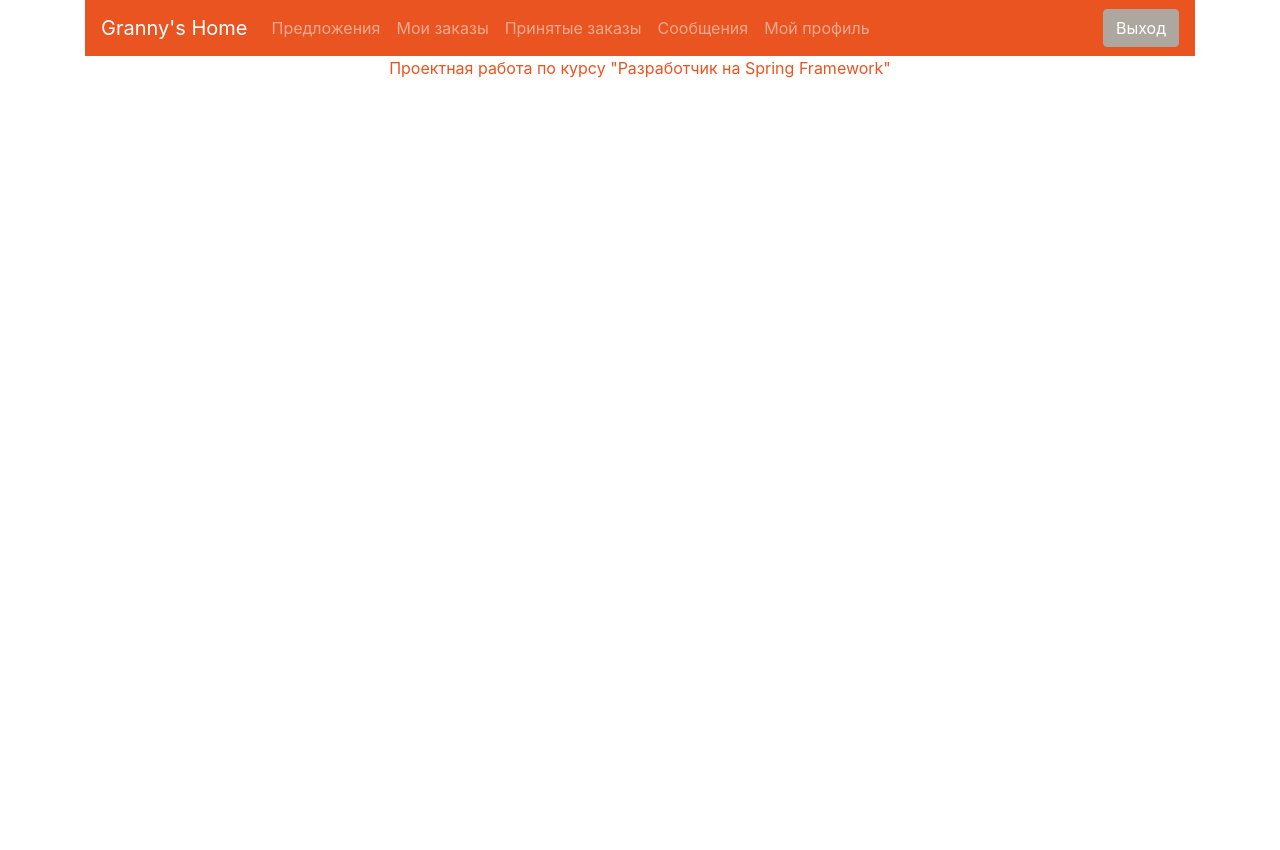
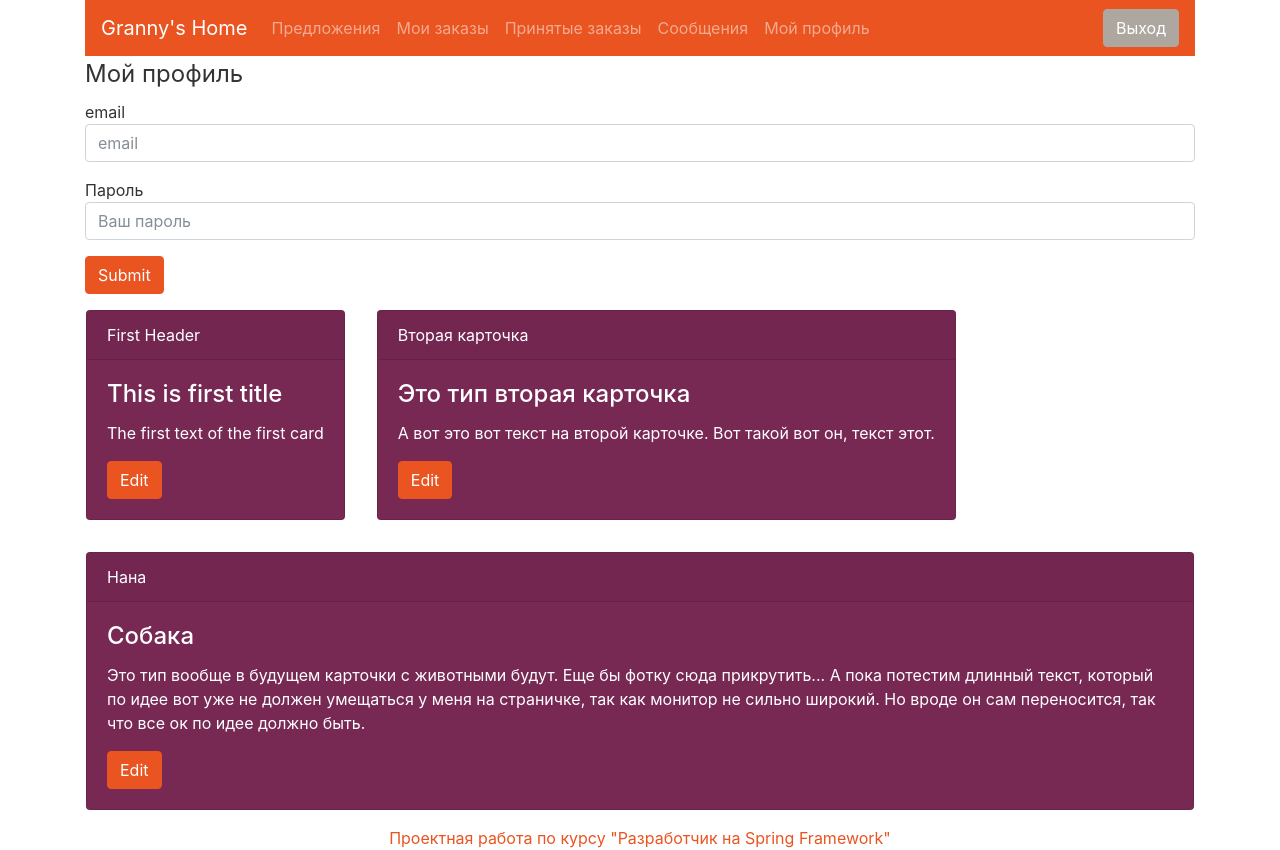
Before and after one commit to ramoni73/grannys-home-client, a React (Create React App) app: page /profile in a window 1280 px wide. Before the commit the page ends 800 px from the top, so only its background shows below. Built offline with nearby package versions, Linux system fonts and the light colour scheme.

Commit message:
form add state. Add cards

```diff
--- a/src/components/app/App.js
+++ b/src/components/app/App.js
@@ -7,7 +7,7 @@ import OffersPage from "../pages/OffersPage";
 import MyAcceptedOffersPage from "../pages/MyAcceptedOffersPage";
 import AcceptedOffersPage from "../pages/AcceptedOffersPage";
 import ChatsPage from "../pages/ChatsPage";
-import MyProfilePage from "../pages/MyProfilePage";
+import ProfilePage from "../pages/ProfilePage";
 
 function App() {
   return (
@@ -20,7 +20,7 @@ function App() {
             <Route path="/myAcceptedOffers" component={MyAcceptedOffersPage}/>
             <Route path="/acceptedOffers" component={AcceptedOffersPage}/>
             <Route path="/chats" component={ChatsPage}/>
-            <Route path="/myProfile" component={MyProfilePage}/>
+            <Route path="/profile" component={ProfilePage}/>
         </Switch>
 
         <Footer />
--- /dev/null
+++ b/src/components/card/Card.js
@@ -0,0 +1,19 @@
+import React from "react";
+import './Card.css'
+
+const Card = (props) => {
+    const { header,title, text } = props
+
+    return(
+        <div className="card text-white bg-dark m-3">
+            <div className="card-header">{header}</div>
+            <div className="card-body">
+                <h4 className="card-title">{title}</h4>
+                <p className="card-text">{text}</p>
+                <button type="button" className="btn btn-primary">Edit</button>
+            </div>
+        </div>
+    )
+}
+
+export default Card
--- /dev/null
+++ b/src/components/cardList/CardList.js
@@ -0,0 +1,23 @@
+import React from "react";
+import './CardList.css'
+import Card from "../card/Card";
+
+const CardList = (props) => {
+    const { data } = props;
+    const cards = data.map(item => {
+        return(
+            <Card
+                header={item.header}
+                title={item.title}
+                text={item.text}
+            />
+        )
+    })
+    return(
+        <div className="row">
+            {cards}
+        </div>
+    )
+}
+
+export default CardList
--- a/src/components/form/Form.js
+++ /dev/null
@@ -1,30 +0,0 @@
-import React from "react";
-import './Form.css'
-import FormField from "../formField/FormField";
-
-const Form = (props) => {
-    const {legend} = props;
-    return (
-        <form>
-            <fieldset>
-                <legend>{legend}</legend>
-
-                <FormField
-                    label={'email'}
-                    type={'email'}
-                    placeholder={'email'}
-                />
-
-                <FormField
-                    label={'Пароль'}
-                    type={'password'}
-                    placeholder={'Ваш пароль'}
-                />
-
-                <button type="submit" className="btn btn-primary">Submit</button>
-            </fieldset>
-        </form>
-    )
-};
-
-export default Form
--- a/src/components/formField/FormField.js
+++ b/src/components/formField/FormField.js
@@ -2,7 +2,7 @@ import React from "react";
 import './FormField.css'
 
 const FormField = (props) => {
-    const { label, type, placeholder } = props;
+    const { label, type, placeholder, name, value, onChange } = props;
 
     return(
         <div className="form-group">
@@ -12,6 +12,9 @@ const FormField = (props) => {
                     className="form-control"
                     type={type}
                     placeholder={placeholder}
+                    name={name}
+                    value={value}
+                    onChange={onChange}
                 />
             </label>
         </div>
--- a/src/components/header/Header.js
+++ b/src/components/header/Header.js
@@ -26,7 +26,7 @@ const Header = () => {
                         <Link className="nav-link" to="/chats/">Сообщения</Link>
                     </li>
                     <li className="nav-item">
-                        <Link className="nav-link" to="/myProfile/">Мой профиль</Link>
+                        <Link className="nav-link" to="/profile/">Мой профиль</Link>
                     </li>
                 </ul>
             </div>
--- a/src/components/pages/MyProfilePage.js
+++ /dev/null
@@ -1,12 +0,0 @@
-import React from "react";
-import Form from "../form/Form";
-
-const MyProfilePage = () => {
-    return (
-        <>
-            <Form legend={'Мой профиль'}/>
-        </>
-    )
-};
-
-export default MyProfilePage
--- /dev/null
+++ b/src/components/pages/ProfilePage.js
@@ -0,0 +1,32 @@
+import React from "react";
+import ProfileForm from "../profileForm/ProfileForm";
+import CardList from "../cardList/CardList";
+
+const ProfilePage = () => {
+    const cards = [
+        {
+            header: "First Header",
+            title: "This is first title",
+            text: "The first text of the first card"
+        },
+        {
+            header: "Вторая карточка",
+            title: "Это тип вторая карточка",
+            text: "А вот это вот текст на второй карточке. Вот такой вот он, текст этот."
+        },
+        {
+            header: "Нана",
+            title: "Собака",
+            text: "Это тип вообще в будущем карточки с животными будут. Еще бы фотку сюда прикрутить... А пока потестим длинный текст, который по идее вот уже не должен умещаться у меня на страничке, так как монитор не сильно широкий. Но вроде он сам переносится, так что все ок по идее должно быть."
+        }
+    ]
+
+    return (
+        <>
+            <ProfileForm />
+            <CardList data={cards} />
+        </>
+    )
+};
+
+export default ProfilePage
--- /dev/null
+++ b/src/components/profileForm/ProfileForm.js
@@ -0,0 +1,64 @@
+import React, {Component} from "react";
+import './ProfileForm.css'
+import FormField from "../formField/FormField";
+
+export default class ProfileForm extends Component {
+    constructor() {
+        super();
+
+        this.state = {
+            email: "",
+            password: ""
+        }
+
+        this.onChange = this.onChange.bind(this);
+        this.onSubmit = this.onSubmit.bind(this);
+    }
+
+    onChange(e) {
+        this.setState({ [e.target.name]: e.target.value });
+    }
+
+    onSubmit(e) {
+        e.preventDefault();
+        const newProfile = {
+            email: this.state.email,
+            password: this.state.password
+        };
+
+        console.log(newProfile)
+
+        this.setState({
+            password: ""
+        })
+    }
+
+    render() {
+        return (
+            <form onSubmit={this.onSubmit}>
+                <fieldset>
+                    <legend>Мой профиль</legend>
+
+                    <FormField
+                        label={'email'}
+                        type={'email'}
+                        placeholder={'email'}
+                        name={'email'}
+                        value={this.state.email}
+                        onChange={this.onChange}
+                    />
+                    <FormField
+                        label={'Пароль'}
+                        type={'password'}
+                        placeholder={'Ваш пароль'}
+                        name={'password'}
+                        value={this.state.password}
+                        onChange={this.onChange}
+                    />
+
+                    <button type="submit" className="btn btn-primary">Submit</button>
+                </fieldset>
+            </form>
+        );
+    }
+}
```
Also changed, not shown: src/components/card/Card.css (added), src/components/cardList/CardList.css (added), src/components/profileForm/ProfileForm.css (added).
